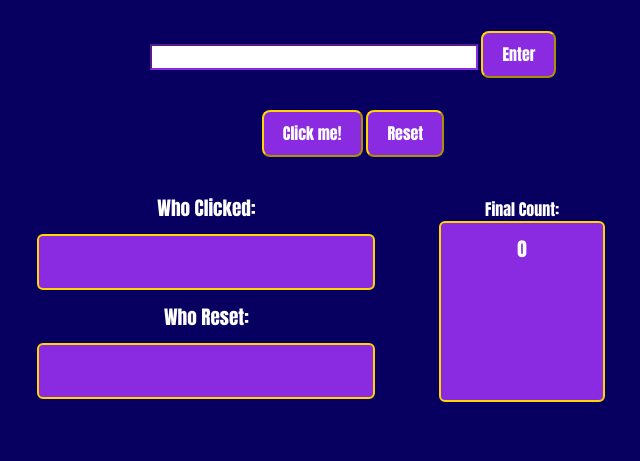
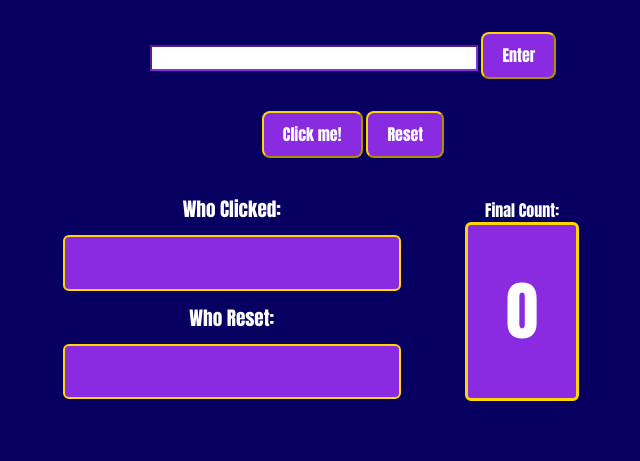
Before and after one commit to NiaMcAlkich/socketsProjects, a website built with Vite: page index.html in a window 1280 px wide. Shown: the part 222-683 px from the top of the page, without its empty margins (287-927 px from the left). Built offline with nearby package versions, Linux system fonts and the light colour scheme; files whose address does not match are found by name.

Commit message:
Fixed all now just need comments maybe animation

```diff
--- a/main.js
+++ b/main.js
@@ -2,6 +2,7 @@
 import { io } from 'socket.io-client';
 import './style.css'
 
+document.addEventListener("DOMContentLoaded", function() {
 
   //This is to inject the html as app into the index file
   //It has multipl wrappers to control where each element sits and make it look nice on screen
@@ -10,7 +11,7 @@ document.querySelector('#app').innerHTML = `
     <div>
       <h1><marquee class="marquee">Please input your name below: </marquee></h1>
       <input class="inputs" type="text" id="friendlyName" name="friendlyName">
-    <button class="buttons" id="getfriendlyName" type="button">Enter</button>
+      <button class="buttons" id="getFriendlyName" type="button">Enter</button>
 
       <div class="card">
         <button class="buttons" id="counter" type="button">Click me!</button>
@@ -86,7 +87,7 @@ socket.on("connection", (payloadAsString) => {
   document.getElementById("getFriendlyName").addEventListener("click", () => {
     let friendlyName = document.getElementById('friendlyName').value;
 
-  socket.emit("getfriendlyName", friendlyName)
+    socket.emit("getFriendlyName", friendlyName)
   });
 
   socket.on("someoneClicked", (payloadAsString) => {
@@ -124,3 +125,5 @@ socket.on("someoneResetClicks", (payloadAsString) => {
     document.getElementById('resetClicks').innerHTML = whoClicked;
     document.getElementById('totalClicks').innerHTML = totalClicks;
   });
+
+})
--- a/package.json
+++ b/package.json
@@ -10,5 +10,9 @@
   },
   "devDependencies": {
     "vite": "^4.3.2"
+  },
+  "dependencies": {
+    "socket.io": "^4.6.1",
+    "socket.io-client": "^4.6.1"
   }
 }
--- a/style.css
+++ b/style.css
@@ -137,15 +137,13 @@ button:focus-visible {
 
 .scoreBoard {
   text-align: center;
-  height: 8em;
-  width: 6em;
+
   color: white;
-  border: 0.15em solid gold;
+  border: 0.06em solid gold;
   background-color: blueviolet;
   border-radius: 6px;
-  border-width: 0.15em;
-  padding: 0.6em 1.2em;
-  font-size: 1.2em;
+  padding: 0.6em 0.6em 0.6em 0.6em;
+  font-size: 4em;
   font-weight: 400;
   font-family: inherit;
 }
```
Also changed, not shown: 1 other file. Lines whose indentation alone changed are shown as unchanged.
